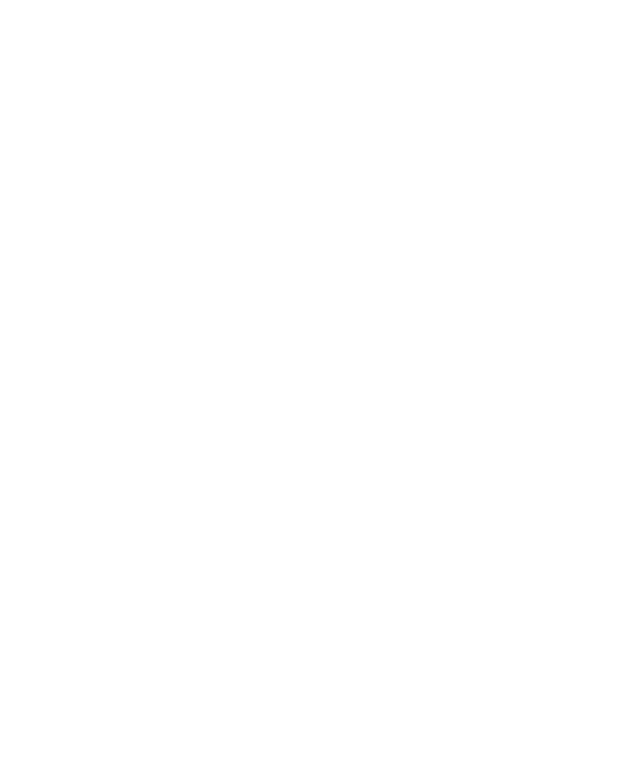
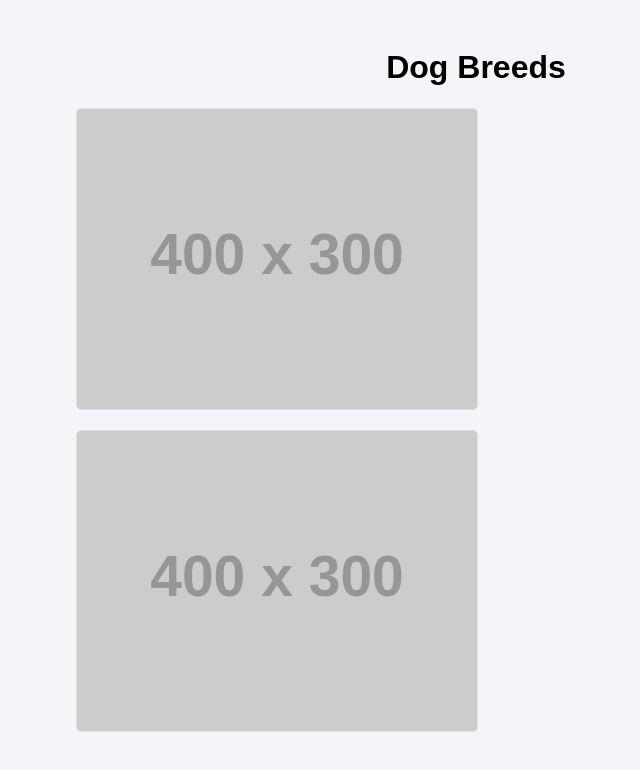
Before and after one commit to acciojob/dog-adoption-Rishab-Rawat, a website: page main.html in a window 1280 px wide. Shown: the whole page, without its empty margins (164-804 px from the left). Drawn offline with Linux system fonts and the light colour scheme; placeholder pictures from the web are drawn by us.

Commit message:
created a submission

```diff
--- a/main.html
+++ b/main.html
@@ -1,16 +1,58 @@
 <!DOCTYPE html>
+<html lang="en">
+<head>
+    <meta charset="UTF-8">
+    <meta name="viewport" content="width=device-width, initial-scale=1.0">
+    <title>Dog Breeds</title>
+    <style>
+        body {
+            font-family: Arial, sans-serif;
+            background-color: #f4f4f9;
+            padding: 20px;
+        }
+        .container {
+            max-width: 800px;
+            margin: 0 auto;
+        }
+        ul {
+            list-style-type: none;
+            padding: 0;
+        }
+        li {
+            margin-bottom: 20px;
+        }
+        img {
+            display: block;
+            max-width: 100%;
+            height: auto;
+            border: 1px solid #ddd;
+            border-radius: 5px;
+        }
+        .breed-link {
+            text-decoration: none;
+            color: #333;
+            font-weight: bold;
+        }
+    </style>
+</head>
+<body>
 
-<html>
+    <div class="container">
+        <h1 style="text-align: center;">Dog Breeds</h1>
 
-<head>
-	<link rel="stylesheet" href="styles.css">
-</head>
-
-<body>
-	<!-- the entire body must be written by student -->
-    <script type="text/javascript" src="./script.js">
-</script>
+        <ul>
+            <li>
+                <a class="breed-link" href="https://en.wikipedia.org/wiki/Golden_Retriever" target="_blank">
+                    <img src="https://via.placeholder.com/400x300?text=Golden+Retriever" alt="Golden Retriever">
+                </a>
+            </li>
+            <li>
+                <a class="breed-link" href="https://en.wikipedia.org/wiki/Poodle" target="_blank">
+                    <img src="https://via.placeholder.com/400x300?text=Poodle" alt="Poodle">
+                </a>
+            </li>
+        </ul>
+    </div>
 
 </body>
-
 </html>
```
